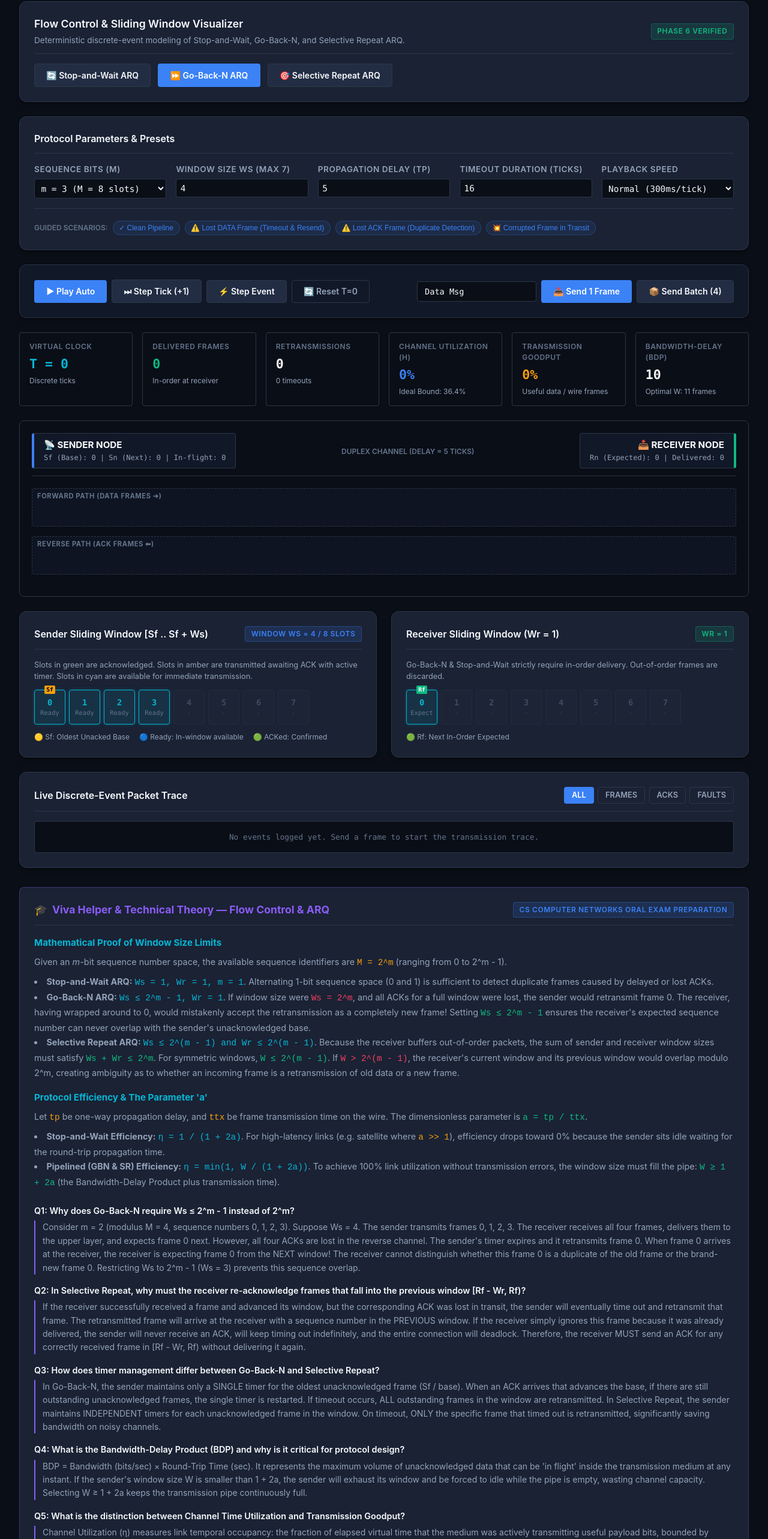
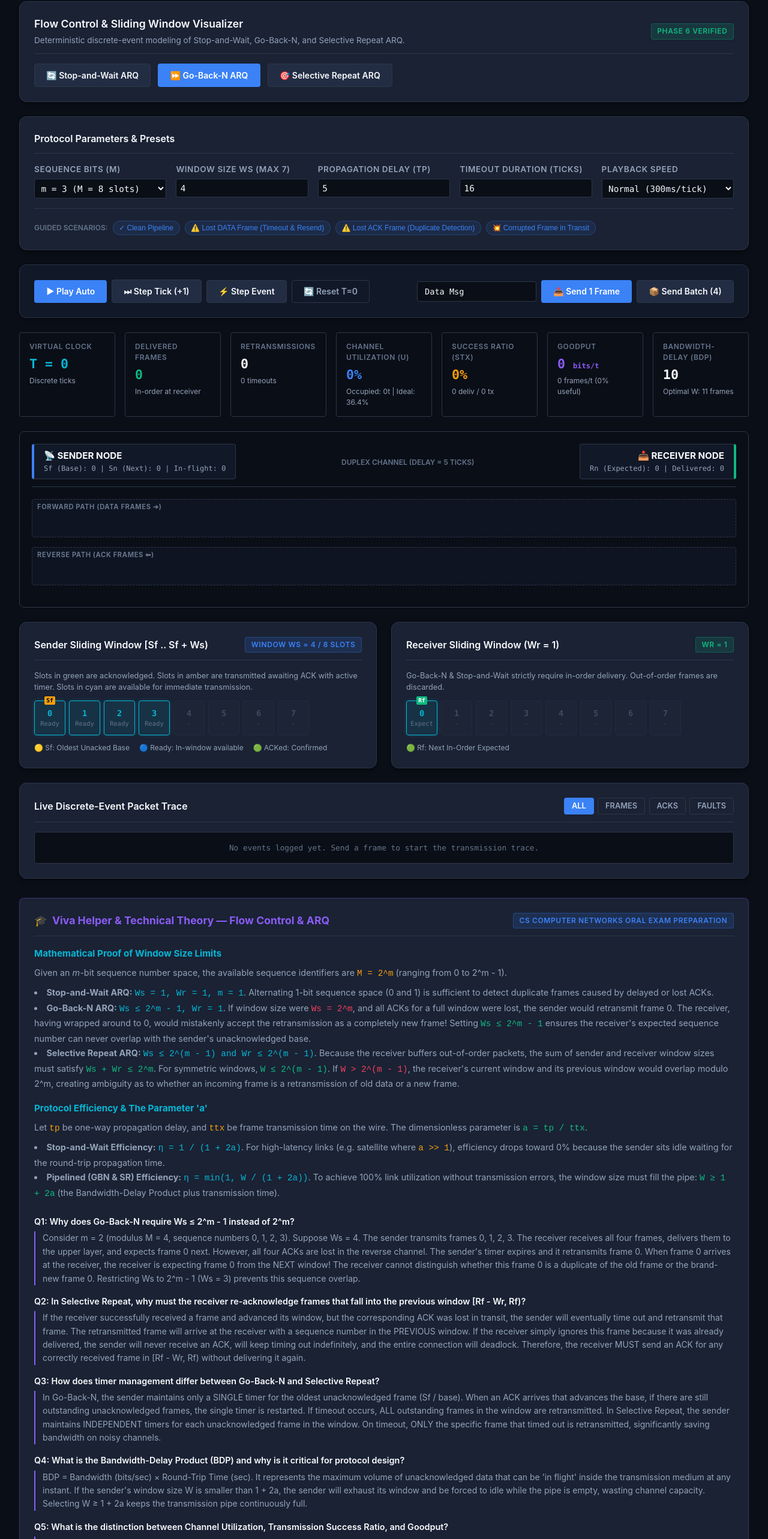
Before and after one commit to CodeCrafter1319/Computer-Networks-Innovative-Assignment, a React (Vite) app: page / in a window 1280 px wide. Shown: the part 166-2732 px from the top of the page at 60% size. Built offline with nearby package versions, Linux system fonts and the light colour scheme.

Commit message:
fix(metrics): audit flow control metric semantics, channel utilization, success ratio, and goodput

```diff
--- a/src/core/engine/Channel.js
+++ b/src/core/engine/Channel.js
@@ -37,6 +37,7 @@ export class Channel {
 
     this._transmissionCounter = 0;
     this._transmitterBusyUntil = 0;
+    this._totalBusyTicks = 0;
     this._history = [];
     this._maxHistorySize = 500;
 
@@ -88,6 +89,15 @@ export class Channel {
       throw new Error('Transmission delay must be a non-negative integer.');
     }
     this._transmissionDelay = delay;
+  }
+
+  /**
+   * Cumulative virtual ticks the transmitter was occupied serializing frames.
+   *
+   * @returns {number}
+   */
+  getTotalBusyTicks() {
+    return this._totalBusyTicks;
   }
 
   /**
@@ -160,7 +170,15 @@ export class Channel {
       fault = this._faultRule(frameCopy, transmissionId);
     }
 
-    const action = fault?.action?.toUpperCase() || 'PASS';
+    const rawAction = fault?.action || fault?.outcome || 'PASS';
+    const actionStr = String(rawAction).toUpperCase();
+    const action = actionStr.includes('DROP')
+      ? 'DROP'
+      : actionStr.includes('CORRUPT')
+      ? 'CORRUPT'
+      : actionStr.includes('DELAY')
+      ? 'DELAY'
+      : 'PASS';
     let outcome = TransmissionOutcome.DELIVERED;
     let extraDelay = fault?.extraDelay || 0;
     let scheduledEventId = null;
@@ -180,6 +198,7 @@ export class Channel {
     const txStart = Math.max(startTick, this._transmitterBusyUntil);
     const txEnd = txStart + this._transmissionDelay;
     this._transmitterBusyUntil = txEnd;
+    this._totalBusyTicks += this._transmissionDelay;
 
     // 2. Propagation delay commences as bits flow; frame reception completes
     // when the trailing bit finishes traversing the link
@@ -239,6 +258,7 @@ export class Channel {
     this._history = [];
     this._transmissionCounter = 0;
     this._transmitterBusyUntil = 0;
+    this._totalBusyTicks = 0;
   }
 
   /**
--- a/src/core/flow-control/FlowControlSimulator.js
+++ b/src/core/flow-control/FlowControlSimulator.js
@@ -371,18 +371,46 @@ export class FlowControlSimulator {
     const stats = this.protocolInstance.stats;
     const currentTick = this.engine.getCurrentTick();
 
-    // 1. Channel Time Utilization (η): fraction of elapsed virtual time occupied by useful frame transmission
+    // 1. Channel Utilization:
+    // Fraction of elapsed virtual time during which the forward transmission medium was occupied
+    // by actual physical DATA frame serializations (counting all attempts: initial + retransmissions).
+    // In full-duplex point-to-point ARQ, ACK serialization on reverse channel is negligible (Tack = 0).
+    const totalTxAttempts = stats.totalTransmissions;
+    const channelOccupiedTicks = this.forwardChannel.getTotalBusyTicks();
     const channelUtilization = currentTick > 0
+      ? Math.min(1, channelOccupiedTicks / currentTick)
+      : 0;
+
+    // 2. Transmission Success Ratio (Packet Efficiency):
+    // Successfully delivered/acknowledged DATA frames divided by total on-wire transmission attempts
+    const transmissionSuccessRatio = totalTxAttempts > 0
+      ? (stats.framesDelivered / totalTxAttempts)
+      : 0;
+
+    // 3. Useful Channel Utilization (Goodput Efficiency):
+    // Fraction of elapsed virtual time occupied by unique, successfully delivered frames
+    const usefulUtilization = currentTick > 0
       ? Math.min(1, (stats.framesDelivered * Tt) / currentTick)
       : 0;
 
-    // 2. Transmission Efficiency / Goodput Ratio: fraction of on-wire frame transmissions that resulted in delivered payloads
-    const transmissionEfficiency = stats.totalTransmissions > 0
-      ? (stats.framesDelivered / stats.totalTransmissions)
+    // 4. Goodput Rates:
+    // Rate of useful payload delivered per virtual tick
+    const throughputFramesPerTick = currentTick > 0
+      ? (stats.framesDelivered / currentTick)
       : 0;
 
-    const throughput = currentTick > 0
-      ? (stats.framesDelivered / currentTick)
+    const deliveredPayloads = this.protocolInstance.deliveredPayloads || [];
+    const totalDeliveredBits = deliveredPayloads.reduce((sum, item) => {
+      if (typeof item.payload === 'string') {
+        return sum + item.payload.length * 8;
+      } else if (item.payload instanceof Uint8Array) {
+        return sum + item.payload.length * 8;
+      }
+      return sum;
+    }, 0);
+
+    const goodputBitsPerTick = currentTick > 0
+      ? (totalDeliveredBits / currentTick)
       : 0;
 
     return {
@@ -392,10 +420,23 @@ export class FlowControlSimulator {
       rtt,
       bandwidthDelayProduct: Number((2 * a).toFixed(2)),
       theoreticalEfficiency: Number((theoreticalEfficiency * 100).toFixed(1)),
+
+      // Core Audited Metrics:
       channelUtilization: Number((channelUtilization * 100).toFixed(1)),
-      transmissionEfficiency: Number((transmissionEfficiency * 100).toFixed(1)),
       measuredEfficiency: Number((channelUtilization * 100).toFixed(1)), // Backward-compatible alias
-      throughput: Number(throughput.toFixed(3)),
+      channelOccupiedTicks,
+
+      transmissionSuccessRatio: Number((transmissionSuccessRatio * 100).toFixed(1)),
+      transmissionEfficiency: Number((transmissionSuccessRatio * 100).toFixed(1)), // Backward-compatible alias
+
+      usefulUtilization: Number((usefulUtilization * 100).toFixed(1)),
+
+      // Goodput Metrics:
+      throughput: Number(throughputFramesPerTick.toFixed(3)),
+      goodputFramesPerTick: Number(throughputFramesPerTick.toFixed(3)),
+      goodputBitsPerTick: Number(goodputBitsPerTick.toFixed(2)),
+      totalDeliveredBits,
+
       optimalWindowSize: Math.ceil(1 + 2 * a),
     };
   }
--- a/src/ui/modules/FlowControlView.jsx
+++ b/src/ui/modules/FlowControlView.jsx
@@ -480,19 +480,27 @@ export default function FlowControlView() {
         </div>
 
         <div className="fc-metric-card">
-          <span className="fc-metric-label">Channel Utilization (η)</span>
+          <span className="fc-metric-label">Channel Utilization (U)</span>
           <span className="fc-metric-val" style={{ color: 'var(--accent-blue)' }}>
             {metrics.channelUtilization}%
           </span>
-          <span className="fc-metric-sub">Ideal Bound: {metrics.theoreticalEfficiency}%</span>
+          <span className="fc-metric-sub">Occupied: {metrics.channelOccupiedTicks}t | Ideal: {metrics.theoreticalEfficiency}%</span>
         </div>
 
         <div className="fc-metric-card">
-          <span className="fc-metric-label">Transmission Goodput</span>
-          <span className="fc-metric-val" style={{ color: metrics.transmissionEfficiency < 100 ? 'var(--accent-amber)' : 'var(--text-primary)' }}>
-            {metrics.transmissionEfficiency}%
+          <span className="fc-metric-label">Success Ratio (Stx)</span>
+          <span className="fc-metric-val" style={{ color: metrics.transmissionSuccessRatio < 100 ? 'var(--accent-amber)' : 'var(--text-primary)' }}>
+            {metrics.transmissionSuccessRatio}%
           </span>
-          <span className="fc-metric-sub">Useful data / wire frames</span>
+          <span className="fc-metric-sub">{protocolState.stats.framesDelivered} deliv / {protocolState.stats.totalTransmissions} tx</span>
+        </div>
+
+        <div className="fc-metric-card">
+          <span className="fc-metric-label">Goodput</span>
+          <span className="fc-metric-val" style={{ color: 'var(--accent-purple)' }}>
+            {metrics.goodputBitsPerTick} <span style={{ fontSize: '0.75rem' }}>bits/t</span>
+          </span>
+          <span className="fc-metric-sub">{metrics.goodputFramesPerTick} frames/t ({metrics.usefulUtilization}% useful)</span>
         </div>
 
         <div className="fc-metric-card">
@@ -911,14 +919,24 @@ export default function FlowControlView() {
           Selecting W ≥ 1 + 2a keeps the transmission pipe continuously full.
         </div>
 
-        <div className="viva-q">Q5: What is the distinction between Channel Time Utilization and Transmission Goodput?</div>
+        <div className="viva-q">Q5: What is the distinction between Channel Utilization, Transmission Success Ratio, and Goodput?</div>
         <div className="viva-a">
-          Channel Utilization (η) measures link temporal occupancy: the fraction of elapsed virtual time that the medium
-          was actively transmitting useful payload bits, bounded by min(1, W / (1 + 2a)).
-          Transmission Goodput (Packet Efficiency) measures frame conservation: the fraction of all physical transmissions
-          (including retransmissions) that successfully delivered new data: FramesDelivered / TotalTransmissions.
-          In a noiseless link, Transmission Goodput is 100% even if Channel Utilization is low (e.g. 9.1% for Stop-and-Wait)
-          because no packets were wasted on retransmissions.
+          These three metrics measure fundamentally different aspects of protocol performance:
+          <br /><br />
+          1. <strong>Channel Utilization (U):</strong> Measures physical medium temporal occupancy — the fraction of elapsed virtual time during which the forward channel was actively occupied serializing DATA frames (including both original attempts and retransmissions):
+          <br />
+          <code style={{ color: 'var(--accent-cyan)' }}>U = (Total Channel Busy Ticks) / Elapsed Virtual Ticks = (N_transmissions × Tt) / Telapsed</code>.
+          In a noiseless Stop-and-Wait link with Tt = 1 and Tp = 5, one frame transaction occupies 1 tick out of an 11-tick RTT cycle, yielding U = 1 / 11 ≈ 9.1% (matching the theoretical bound 1 / (1 + 2a)). Retransmissions increase physical channel occupancy.
+          <br /><br />
+          2. <strong>Transmission Success Ratio (Stx, Packet Efficiency):</strong> Measures frame conservation and loss overhead — the ratio of successfully delivered unique frames to total on-wire transmission attempts:
+          <br />
+          <code style={{ color: 'var(--accent-emerald)' }}>Stx = (FramesDelivered / TotalTransmissions) × 100%</code>.
+          On a noiseless link, Stx is 100% even if channel utilization is low. If 1 frame is dropped and retransmitted once successfully, Stx = 1 / 2 = 50%.
+          <br /><br />
+          3. <strong>Goodput (G):</strong> Measures effective application-layer delivery rate per unit time, excluding protocol headers, dropped packets, and duplicate retransmissions:
+          <br />
+          <code style={{ color: 'var(--accent-purple)' }}>G_frames = FramesDelivered / Telapsed (frames/tick)</code> and <code style={{ color: 'var(--accent-purple)' }}>G_bits = DeliveredBits / Telapsed (bits/tick)</code>.
+          Useful channel utilization is related by: <code style={{ color: 'var(--accent-amber)' }}>U_useful = (FramesDelivered × Tt) / Telapsed = U × (Stx / 100)</code>.
         </div>
       </div>
     </div>
```
Also changed, not shown: 4 other files (tests, documents, lock files or other folders).
